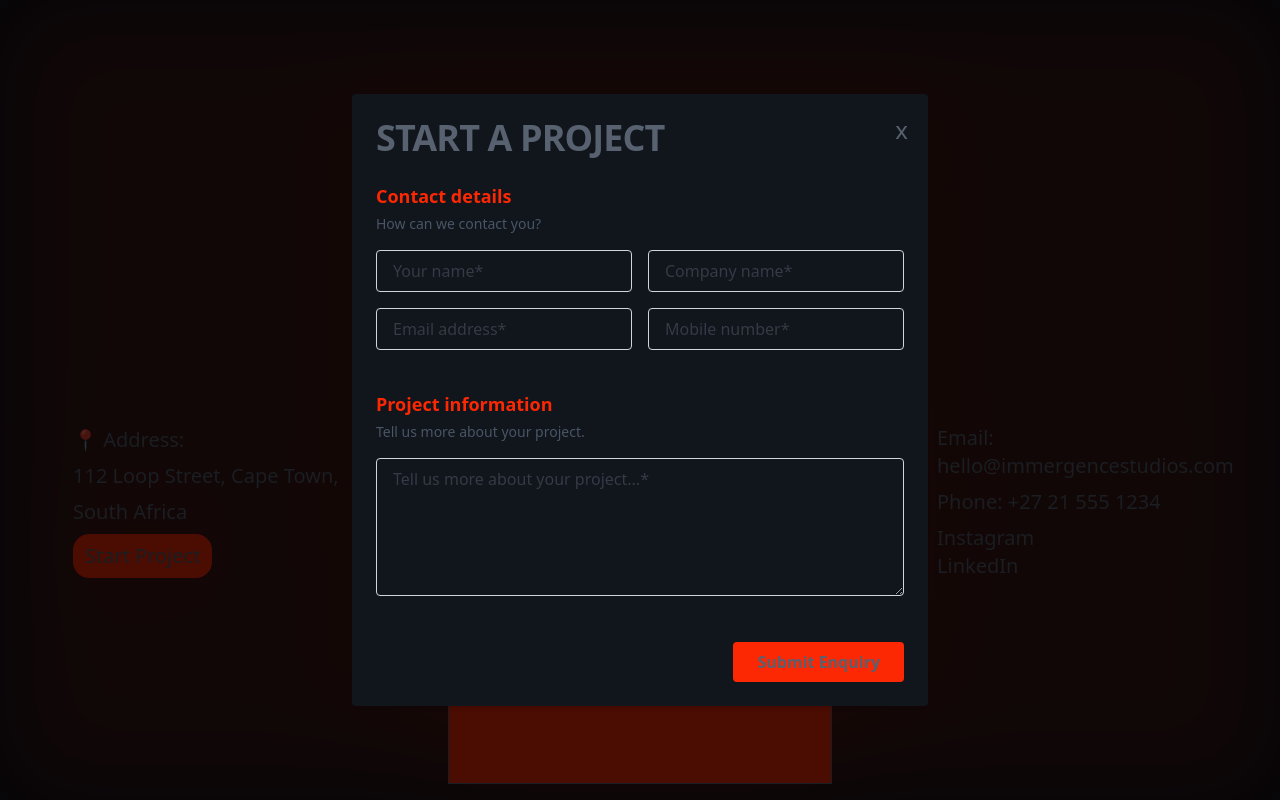
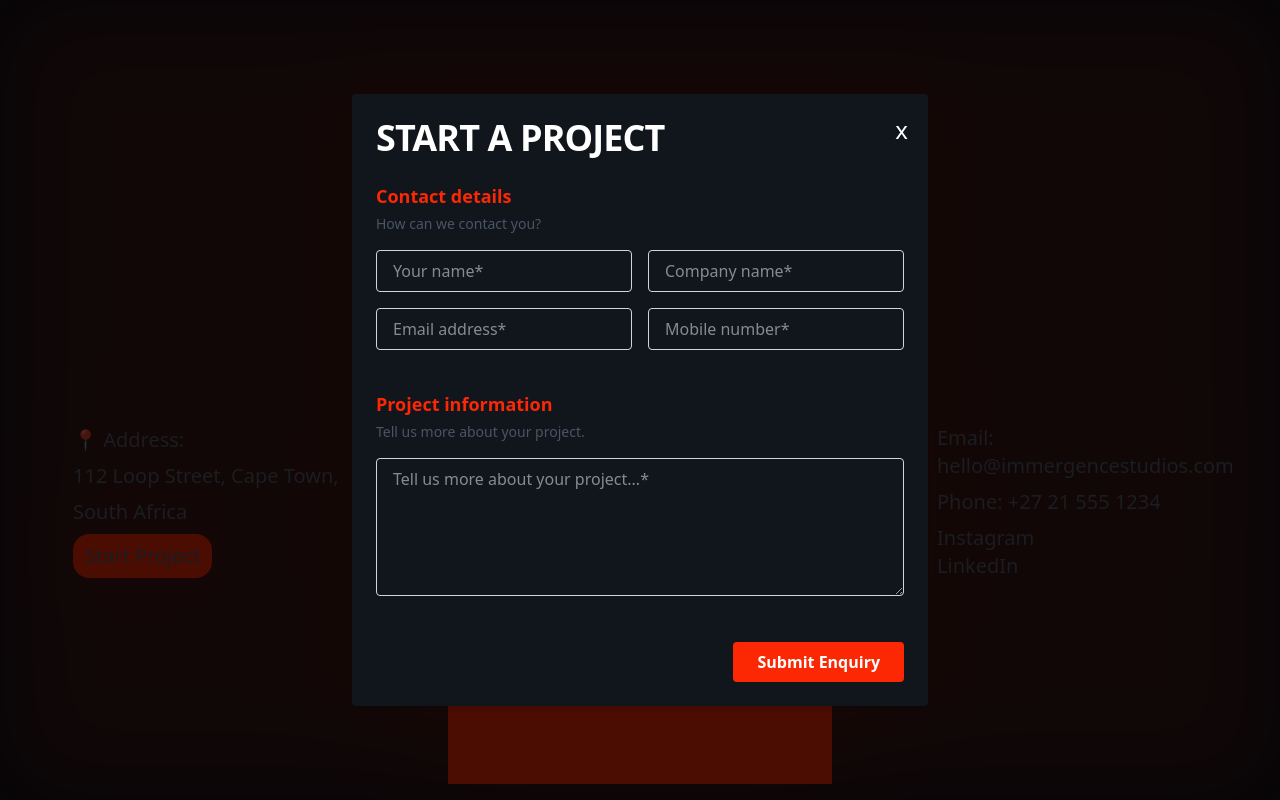
Before and after one commit to ThembaMtshelwane/immergence-studios-v2, a React (Vite) app: page / in a window 1280 px wide. Both pictures are taken after a click on the button "Start Project". Shown: the part 8920-9720 px from the top of the page. Built offline with nearby package versions, Linux system fonts and the light colour scheme; a web font is replaced by a local one.

Commit message:
Contact section-Minor changes: Removed border from logo and added white text and cursor pointer on start project form

```diff
--- a/src/components/Contact.tsx
+++ b/src/components/Contact.tsx
@@ -45,7 +45,7 @@ const Contact = () => {
           </a>
         </div>
       </div>
-      <div className="relative col-span-full md:row-[3/5] lg:col-[2/3] border -z-10">
+      <div className="relative col-span-full md:row-[3/5] lg:col-[2/3] -z-10">
         <img
           className=" h-full w-full object-cover object-center bg-[#FC2804]"
           src="logo.svg"
--- a/src/components/ui/StartProjectForm.tsx
+++ b/src/components/ui/StartProjectForm.tsx
@@ -26,7 +26,7 @@ const StartProjectForm = ({ setToggle }: Props) => {
   };
 
   return (
-    <div className="w-full max-w-xl my-auto mx-auto p-6 bg-background rounded shadow-md relative">
+    <div className="text-white w-full max-w-xl my-auto mx-auto p-6 bg-background rounded shadow-md relative">
       <h2 className="text-4xl font-bold tracking-tight mb-6 uppercase">
         Start a Project
       </h2>
@@ -104,7 +104,7 @@ const StartProjectForm = ({ setToggle }: Props) => {
         <div className="text-right">
           <button
             type="submit"
-            className="bg-[#FC2804] px-6 py-2 rounded font-semibold"
+            className="bg-[#FC2804] px-6 py-2 rounded font-semibold cursor-pointer"
           >
             Submit Enquiry
           </button>
```
